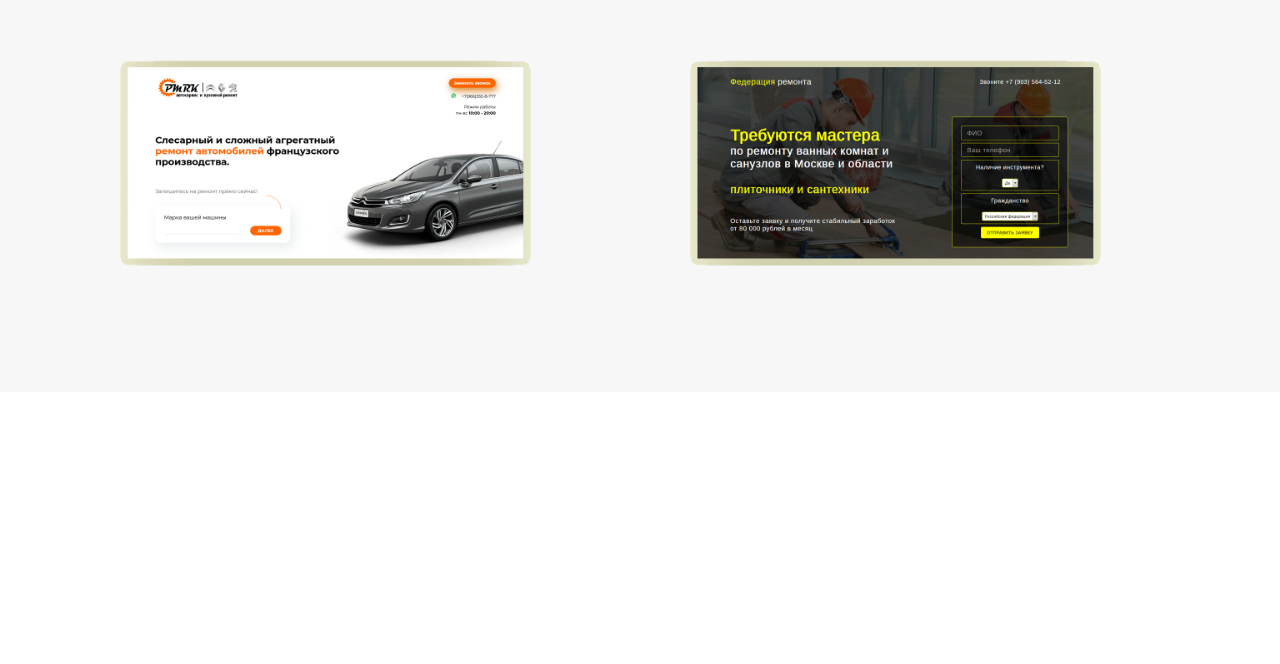
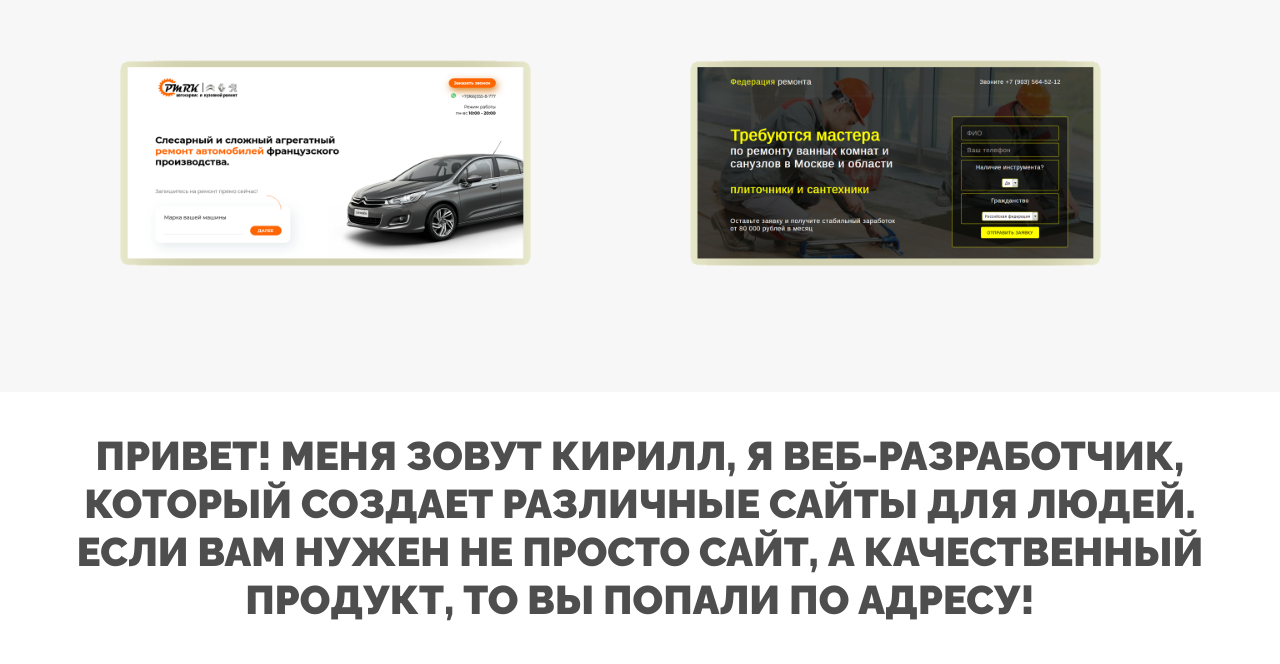
Before and after one commit to LoKi-WEB-RU/my-site, a plain HTML site: page index.html in a window 1280 px wide. Shown: the part 1158-1822 px from the top of the page. Before the commit the page ends 1550 px from the top, so only its background shows below. Drawn offline with Linux system fonts and the light colour scheme.

Commit message:
Add files via upload
v1.0.0

```diff
--- a/css/master.css
+++ b/css/master.css
@@ -3941,5 +3941,14 @@ body {
   transition: 0.7s;
   cursor: pointer;
 }
+.block-about {
+  text-align: center;
+  font-weight: 900;
+  color: #4e4e4e;
+  text-transform: uppercase;
+  font-size: 40px;
+  line-height: 48px;
+  font-family: Raleway, sans-serif;
+}
 
  /*# sourceMappingURL=master.css.map */
--- a/index.html
+++ b/index.html
@@ -76,6 +76,15 @@
           </div>
         </div>
       </div>
+      <div class="section s3">
+        <div class="container">
+          <div class="row">
+            <div class="block-about">
+              <p class="about">Привет! Меня зовут Кирилл, я веб-разработчик, который создает различные сайты для людей. <br>Если Вам нужен не просто сайт, а качественный продукт, то Вы попали по адресу!</p>
+            </div>
+          </div>
+        </div>
+      </div>
     </div><script src='js\main.js'></script>
   </body>
 </html>
```
Also changed, not shown: 1 other file.
